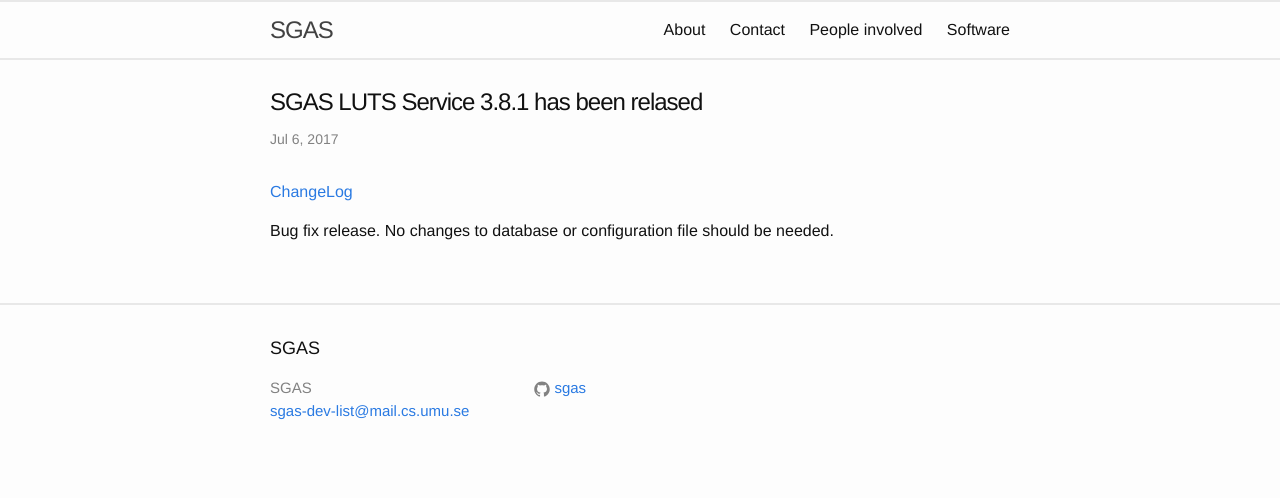
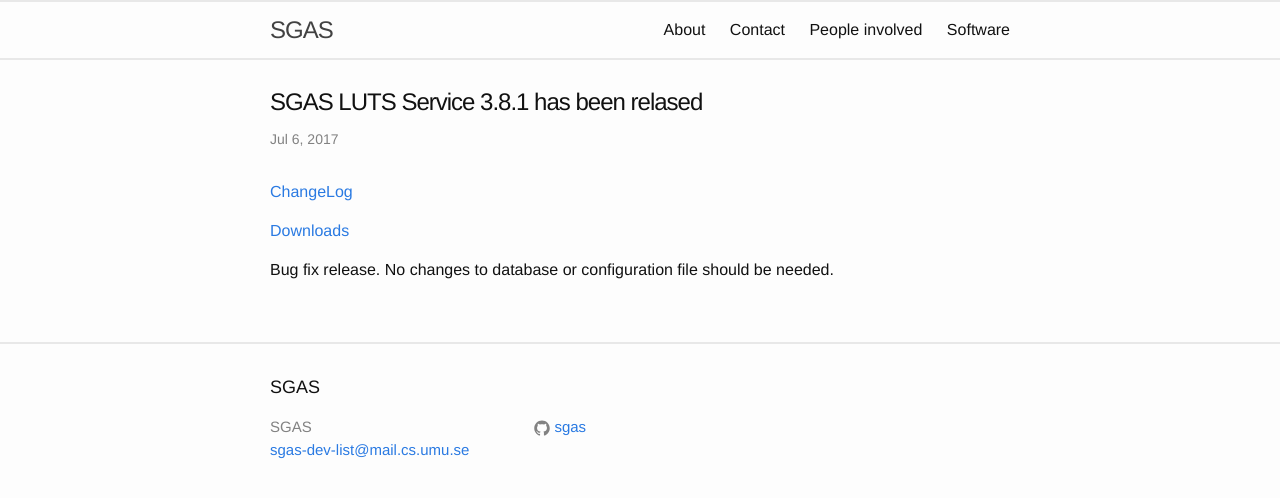
Before and after one commit to sgas/sgas.github.io, a Jekyll site: the page built from _posts/2017-07-06-SGAS-LUTS-Service-3.8.1-has-been-released.md, in a window 1280 px wide. Shown: the top 498 px of the page. Built offline with Jekyll 4.4.1, drawn with Linux system fonts in a browser that asks for light colours.

Commit message:
Added information on where to download 3.8.1.

```diff
--- a/_posts/2017-07-06-SGAS-LUTS-Service-3.8.1-has-been-released.md
+++ b/_posts/2017-07-06-SGAS-LUTS-Service-3.8.1-has-been-released.md
@@ -6,5 +6,7 @@
 ---
 [ChangeLog](https://github.com/sgas/luts3-service/blob/sgas-3.8.1/ChangeLog)
 
+[Downloads](https://github.com/sgas/luts3-service/releases/tag/sgas-3.8.1)
+
 Bug fix release.  No changes to database or configuration file should
 be needed.
```
